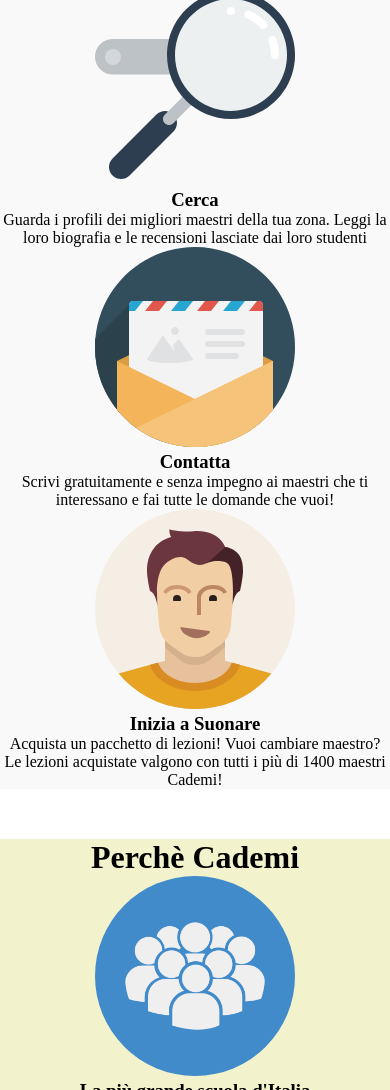
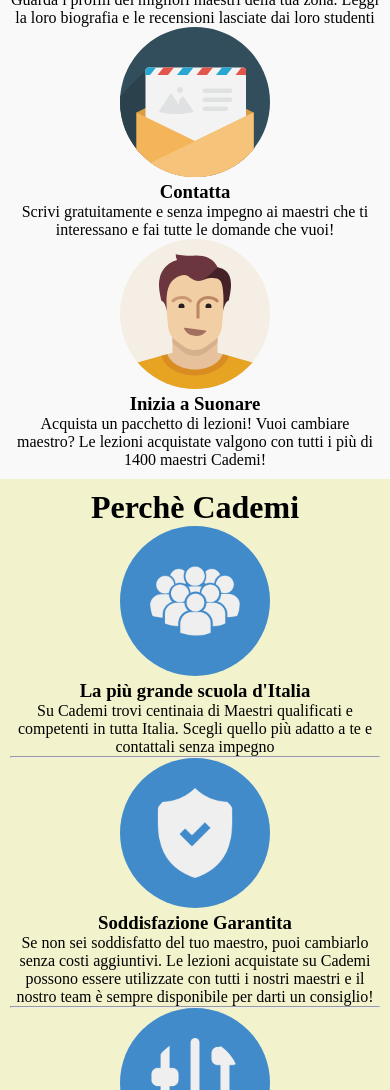
Before and after one commit to merlino79/html-css-resp-wannabe-12bool, a plain HTML site: page index.html in a window 390 px wide. Shown: the part 723-1813 px from the top of the page. Drawn offline with Linux system fonts and the light colour scheme; files that its build step writes are made by us from their sources.

Commit message:
sistemazioni

```diff
--- a/css/style.css
+++ b/css/style.css
@@ -75,11 +75,38 @@ img {
 @media all and (max-width: 767px) {
   .row{
     width: 100%;
-    margin-top: 50px;
+    margin-top: 0px;
+
+    padding: 10px;
   }
 
   #lezioni.container, #why.grey{
     background-color: rgb(242, 242, 205);
   }
+  #why .container>.col-lg-12,
+
+   {
+    margin-top: 80px;
+  }
+
+
+  img{
+
+      height: 150px;
+
+  }
+
 
 }
+
+
+
+@media all and (min-width: 768px) and (max-width: 991px) {
+  .row {
+    width: 100%;
+    margin-left: auto;
+    margin-right: auto;
+    margin-top: 100px;
+  }
+
+}
--- a/index.html
+++ b/index.html
@@ -28,17 +28,17 @@
     <div id="steps" class="container grey">
       <div class="row">
         <h1>Come Funziona</h1>
-        <div class="col-lg-4 col-md-6 col-xs-12">
+        <div class="col-lg-4 col-md-4 col-xs-12">
           <img src="img/search.svg" alt="">
           <h3>Cerca</h3>
           Guarda i profili dei migliori maestri della tua zona. Leggi la loro biografia e le recensioni lasciate dai loro studenti
         </div>
-        <div class="col-lg-4 col-md6 col-xs12">
+        <div class="col-lg-4 col-md-4 col-xs12">
           <img src="img/letter.svg" alt="">
           <h3>Contatta</h3>
           Scrivi gratuitamente e senza impegno ai maestri che ti interessano e fai tutte le domande che vuoi!
         </div>
-        <div class="col-lg-4 col-md6 col-xs12">
+        <div class="col-lg-4 col-md-4 col-xs12">
           <img src="img/male.svg" alt="">
           <h3>Inizia a Suonare</h3>
           Acquista un pacchetto di lezioni! Vuoi cambiare maestro? Le lezioni acquistate valgono con tutti i più di 1400 maestri Cademi!
```
